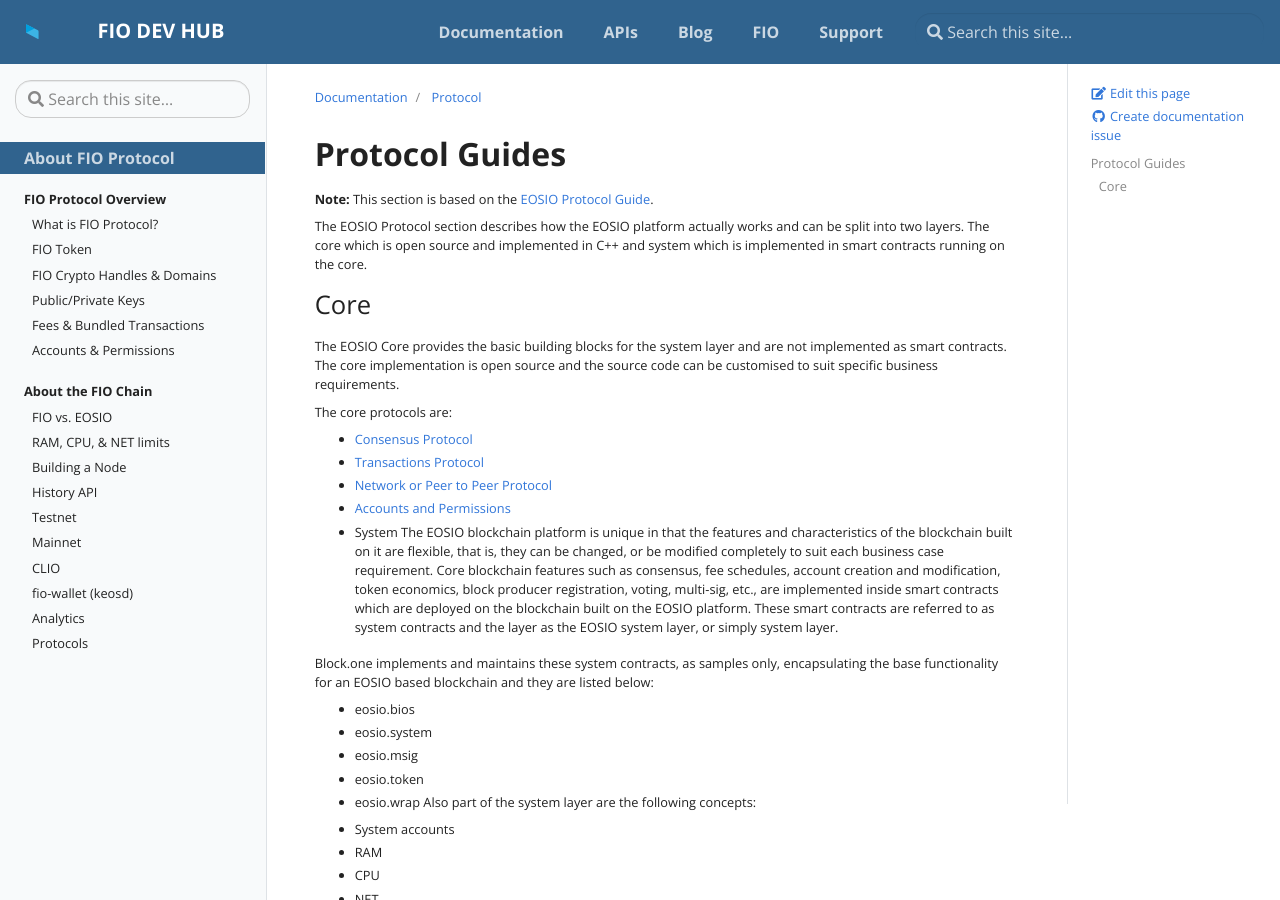
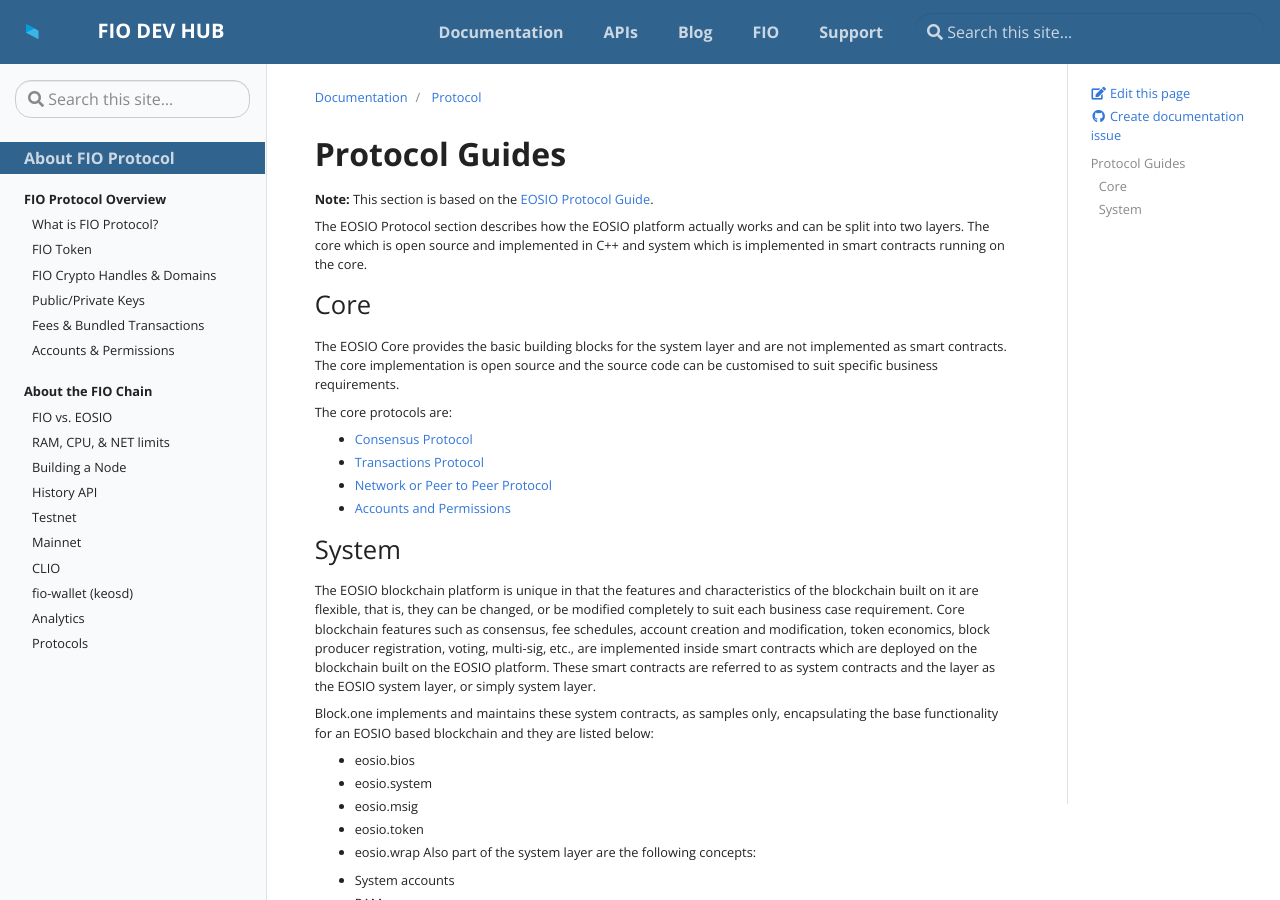
Before and after one commit to fioprotocol/fio-devhub, a Jekyll site: the page built from _docs/protocol/index.md, in a window 1280 px wide and 900 px high. Built offline with Jekyll 4.4.1, drawn with Linux system fonts in a browser that asks for light colours.

Commit message:
Update index.md
fix hierarchy

```diff
--- a/_docs/protocol/index.md
+++ b/_docs/protocol/index.md
@@ -19,7 +19,8 @@ The core protocols are:
 - [Transactions Protocol]({{site.baseurl}}/docs/protocol/transactions)
 - [Network or Peer to Peer Protocol]({{site.baseurl}}/docs/protocol/transactions)
 - [Accounts and Permissions]({{site.baseurl}}/docs/protocol/transactions)
-- System
+
+## System
 The EOSIO blockchain platform is unique in that the features and characteristics of the blockchain built on it are flexible, that is, they can be changed, or be modified completely to suit each business case requirement. Core blockchain features such as consensus, fee schedules, account creation and modification, token economics, block producer registration, voting, multi-sig, etc., are implemented inside smart contracts which are deployed on the blockchain built on the EOSIO platform. These smart contracts are referred to as system contracts and the layer as the EOSIO system layer, or simply system layer.
 
 Block.one implements and maintains these system contracts, as samples only, encapsulating the base functionality for an EOSIO based blockchain and they are listed below:
```
